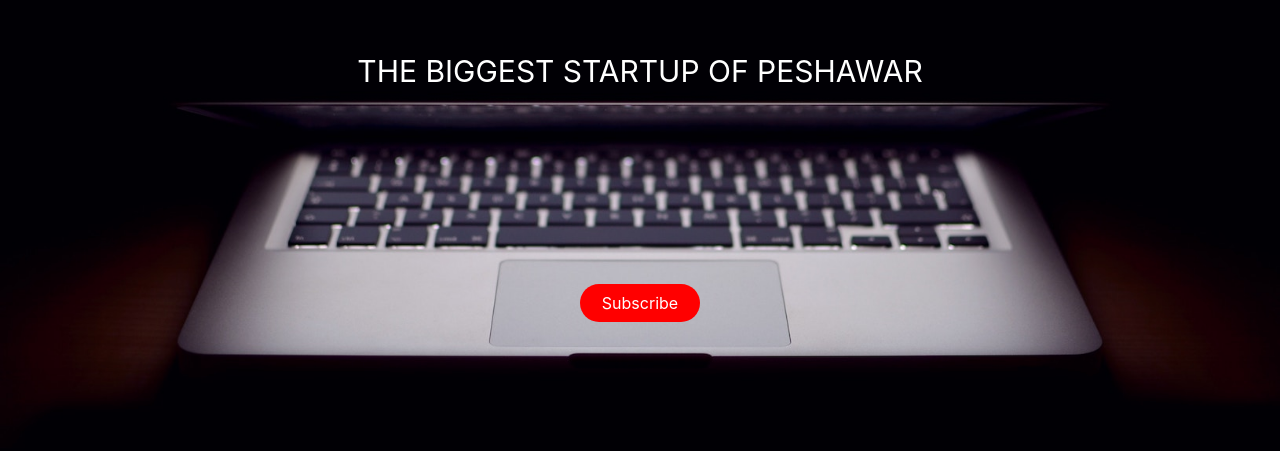
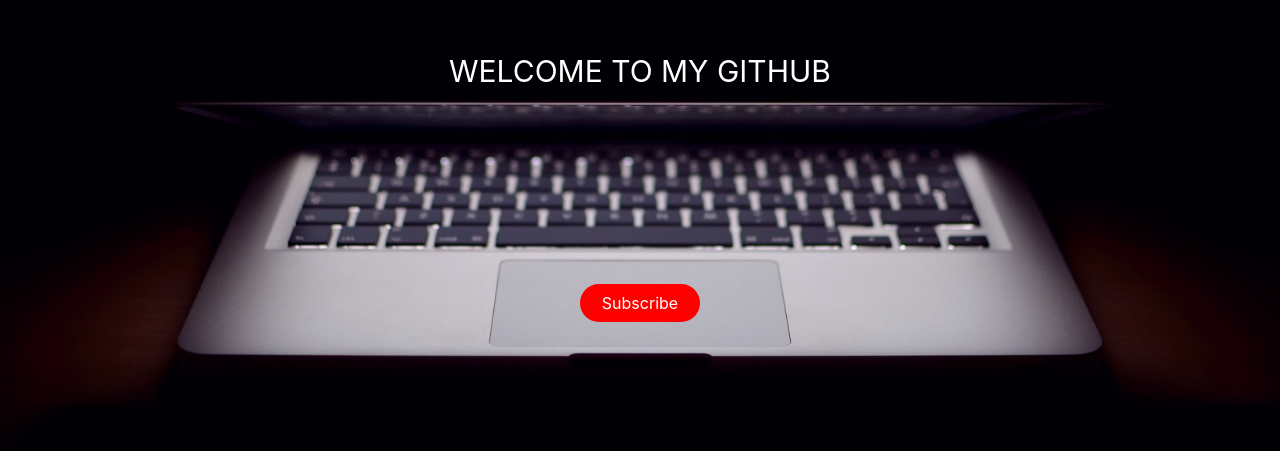
Before and after one commit to mointhedev/home, a plain HTML site: page index.html in a window 1280 px wide. Shown: the part 211-662 px from the top of the page. Drawn offline with nearby package versions, Linux system fonts and the light colour scheme.

Commit message:
making it my main github page

```diff
--- a/index.html
+++ b/index.html
@@ -10,7 +10,7 @@
 <body>
 
 	<div id="starttext">
-		The Biggest Startup of Peshawar
+		Welcome to my github
 	</div>
 
 	<button type="button" onclick="showAlert()" class="btn btn-primary">Subscribe</button action="">
```
